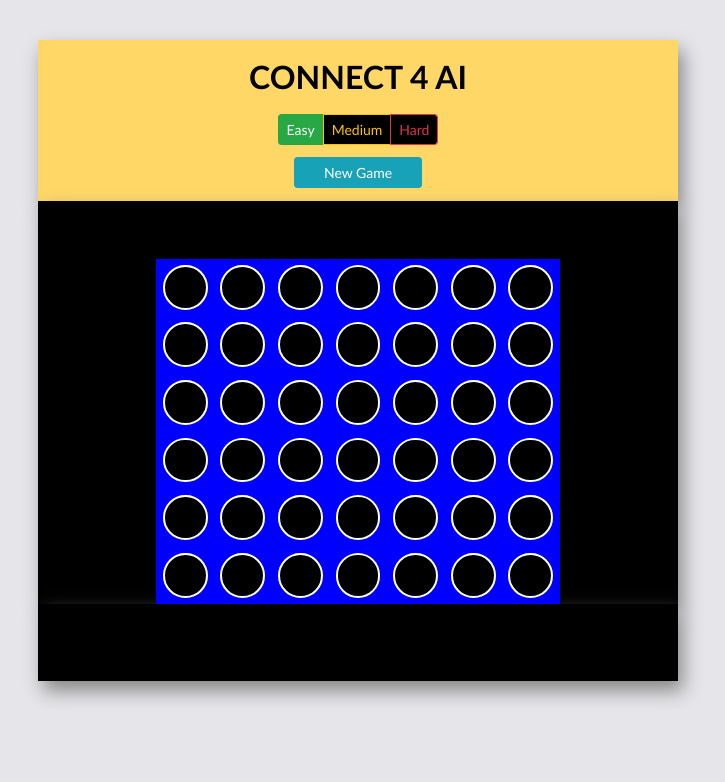
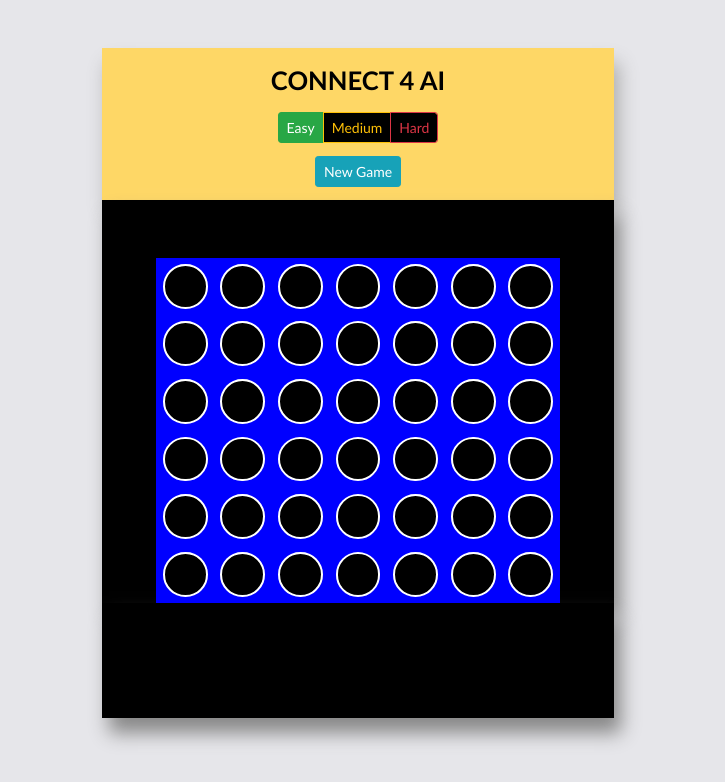
Before and after one commit to jakelawrence/Connect-4-AI, a React (Create React App) app: page / in a window 1280 px wide. Shown: the top 782 px of the page, without its empty margins (282-1007 px from the left). Built offline with nearby package versions, Linux system fonts and the light colour scheme.

Commit message:
Styling changes

```diff
--- a/src/components/board.css
+++ b/src/components/board.css
@@ -1,4 +1,6 @@
 .backdrop {
+  padding-top: 6vmin;
+  padding-bottom: 6vmin;
   width: auto;
 }
 .grid {
@@ -14,35 +16,34 @@
 }
 .head {
   margin: auto;
-  margin-top: 5vh;
   cursor: default;
   background-color: #fed766;
-  box-shadow: 5px 10px 18px #888888;
-  width: 50vw;
+  box-shadow: 5px 15px 18px #adadad;
+  width: 40vmax;
 }
 
 .foot {
   margin: auto;
   cursor: default;
   background-color: black;
-  box-shadow: 5px 10px 18px #888888;
-  height: 6vw;
-  width: 50vw;
+  box-shadow: 7px 15px 18px #888;
+  height: 9vmax;
+  width: 40vmax;
 }
 .title {
   font-family: Futura, Trebuchet MS, Arial, sans-serif;
   color: black;
-  padding: 1vw;
-  font-size: 2.5vw;
+  padding: 1vmax;
+  font-size: 2vmax;
   font-weight: bold;
 }
 
 .main {
   background-color: black;
-  width: 50vw;
+  width: 40vmax;
   height: 100%;
   margin: auto;
-  box-shadow: 5px 10px 18px #888888;
+  box-shadow: 7px 15px 18px #888;
 }
 
 .btn {
@@ -52,11 +53,9 @@
 .btn-group {
   background-color: black;
   border-radius: 6px;
-  margin-bottom: 1vw;
+  margin-bottom: 1vmax;
 }
 
 .newGame {
-  padding-bottom: 1vw;
-  margin-left: 20vw;
-  margin-right: 20vw;
+  padding-bottom: 1vmax;
 }
--- a/src/components/board.jsx
+++ b/src/components/board.jsx
@@ -1,6 +1,5 @@
 import React, { Component } from "react";
 import Node from "./node.jsx";
-import { CSSTransition } from "react-transition-group";
 
 import "./board.css";
 
@@ -171,7 +170,7 @@ class Board extends Component {
           <div className="newGame">
             <button
               type="button"
-              className="btn btn-info btn-sm btn-block"
+              className="btn btn-info btn-sm"
               onClick={() => this.resetGrid()}
             >
               New Game
--- a/src/components/node.css
+++ b/src/components/node.css
@@ -2,10 +2,10 @@
   background-color: blue;
 }
 .piece {
-  width: 3.5vw;
-  height: 3.5vw;
+  width: 3.5vmax;
+  height: 3.5vmax;
   border-radius: 50%;
-  margin: 0.5vw;
+  margin: 0.5vmax;
 }
 .piece-empty {
   border: 2px solid white;
@@ -23,8 +23,8 @@
 }
 
 .piece-selector {
-  width: 3.5vw;
-  height: 3.5vw;
+  width: 3.5vmax;
+  height: 3.5vmax;
 }
 
 .piece-selector:hover {
```
